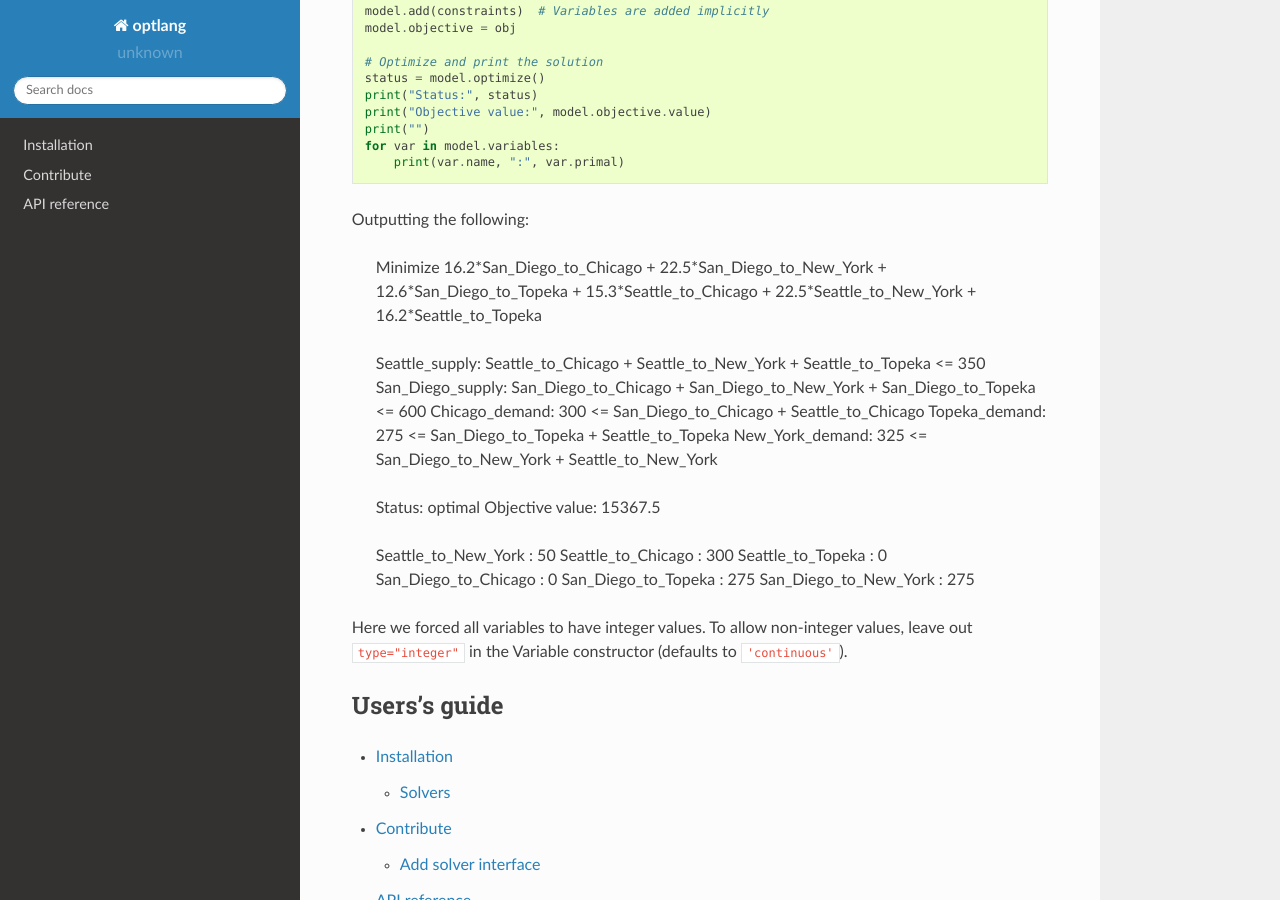
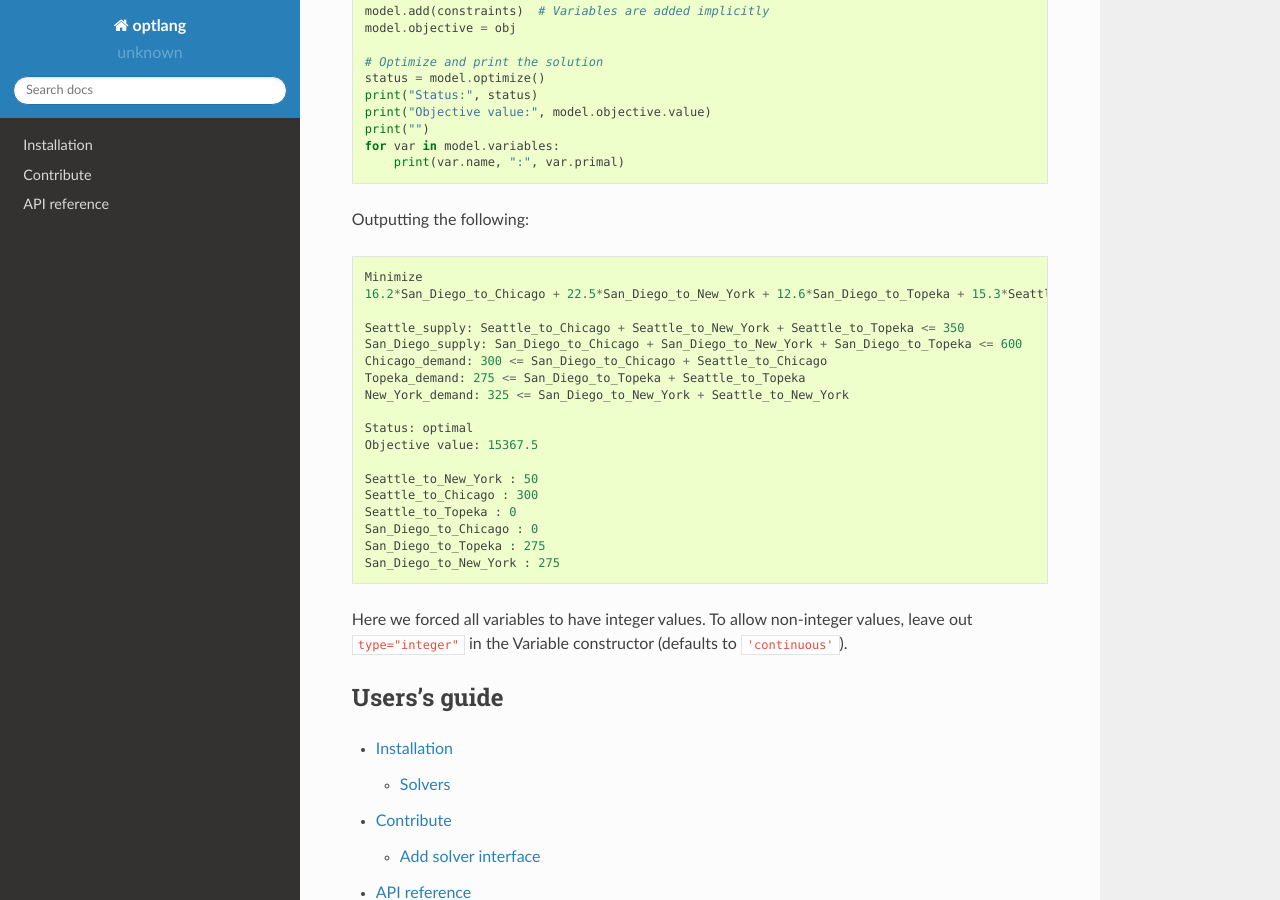
Before and after one commit to opencobra/optlang, a Sphinx documentation site: the page built from docs/source/index.rst, in a window 1280 px wide and 900 px high, scrolled down 3068 px. Built offline with Sphinx 7.4.7 and the Read the Docs theme 2.0.0, drawn with Linux system fonts in a browser that asks for light colours; pages that are not in the unit, such as notebooks, are missing from menus.

```diff
--- a/docs/source/index.rst
+++ b/docs/source/index.rst
@@ -163,7 +163,7 @@ The GAMS example (http://www.gams.com/docs/example.htm) can be formulated and so
     for var in model.variables:
         print(var.name, ":", var.primal)
 
-Outputting the following:
+Outputting the following::
 
     Minimize
     16.2*San_Diego_to_Chicago + 22.5*San_Diego_to_New_York + 12.6*San_Diego_to_Topeka + 15.3*Seattle_to_Chicago + 22.5*Seattle_to_New_York + 16.2*Seattle_to_Topeka
```
